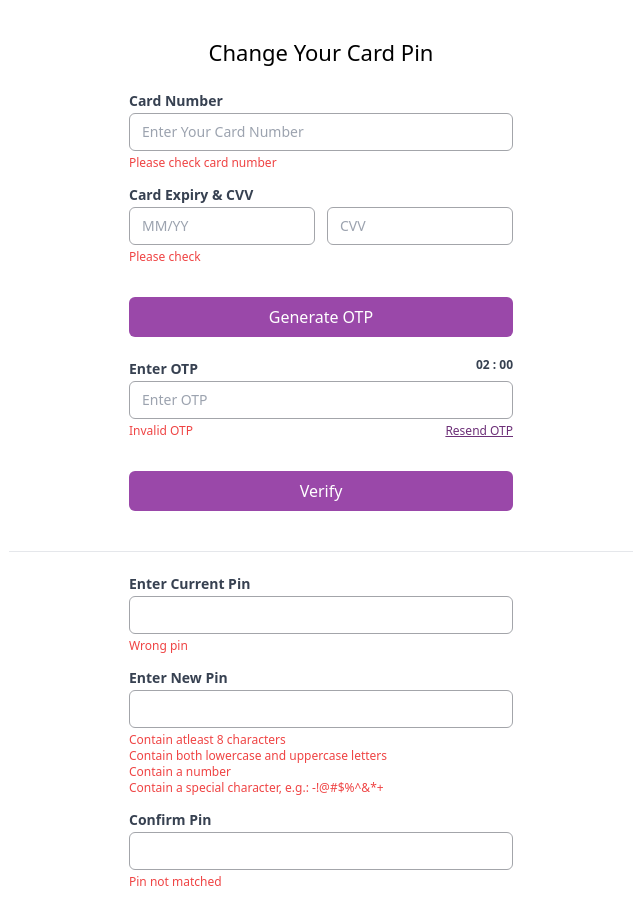
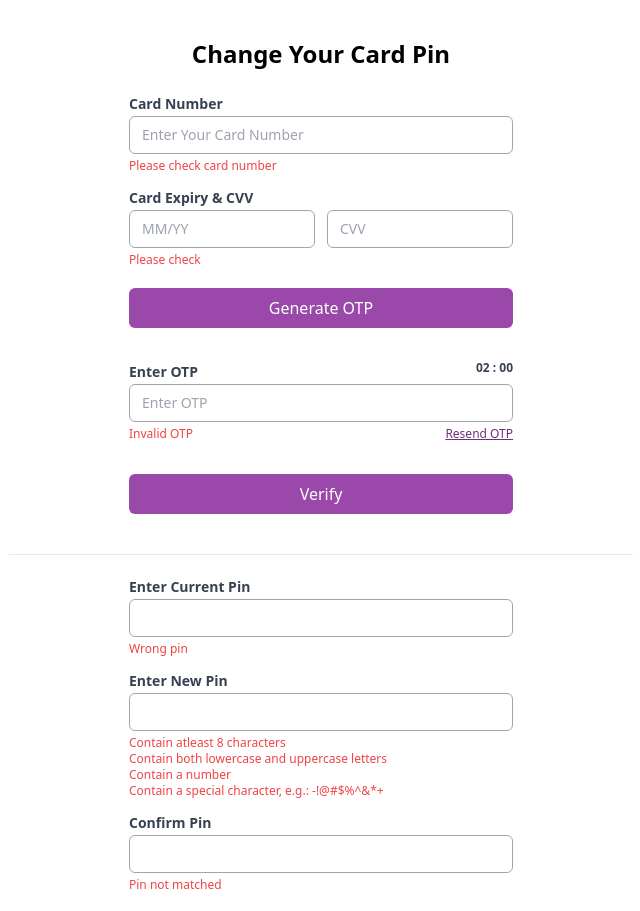
Before and after one commit to AkankshaChavan/au, a React (Create React App) app: page / in a window 1280 px wide. Shown: the top 911 px of the page, without its empty margins (319-959 px from the left). Built offline with nearby package versions, Linux system fonts and the light colour scheme; the HTML template or start-up script is replaced by a standard one.

Commit message:
Change pin form

```diff
--- a/src/component/ChangePin.js
+++ b/src/component/ChangePin.js
@@ -6,7 +6,7 @@ function ChangePin() {
             <div className='login-form w-full p-4'>
                 <div className='form-wrapp mx-auto sm:w-full sm:max-w-sm'>
                     <form className='space-y-3'>
-                        <h1 className="text-center text-[22px] my-5">Change Your Card Pin</h1>
+                        <h1 className="text-center text-[24px] my-5 font-bold">Change Your Card Pin</h1>
                         <div className='feild w-full'>
                             <label className='block text-sm/6 text-gray-700 font-bold'>Card Number</label>
                             <input className='w-full rounded-md bg-white px-3 py-1.5 text-base sm:text-sm/6 border-[1px] border-[#a3a5aa] focus:border-[#6d3078] focus:ring-1 focus:ring-[#6d3078] focus:outline-none'
@@ -25,7 +25,7 @@ function ChangePin() {
                             <small className='text-xs w-full block text-red-500 mt-1'>Please check </small>
                         </div>
                         <div className='feild w-full mx-auto'>
-                            <button type='submit' className='w-full bg-[#9a48a9] hover:bg-[#6d3078] text-white p-2 m-auto border-none rounded-md my-5'>Generate OTP</button>
+                            <button type='submit' className='w-full bg-[#9a48a9] hover:bg-[#6d3078] text-white p-2 m-auto border-none rounded-md mt-2 mb-8'>Generate OTP</button>
                         </div>
                         </form>
 
@@ -70,7 +70,7 @@ function ChangePin() {
                             <small className='text-xs w-full block text-red-500 mt-1'>Pin not matched</small>
                         </div>
                         <div className='feild w-full mx-auto'>
-                            <button type='submit' className='w-full bg-[#9a48a9] hover:bg-[#6d3078] text-white p-2 m-auto border-none rounded-md my-5'>Update Pin</button>
+                            <button type='submit' className='w-full bg-[#9a48a9] hover:bg-[#6d3078] text-white p-2 m-auto border-none rounded-md mt-2 mb-5'>Update Pin</button>
                         </div>
                     </form>
                 </div>
```
